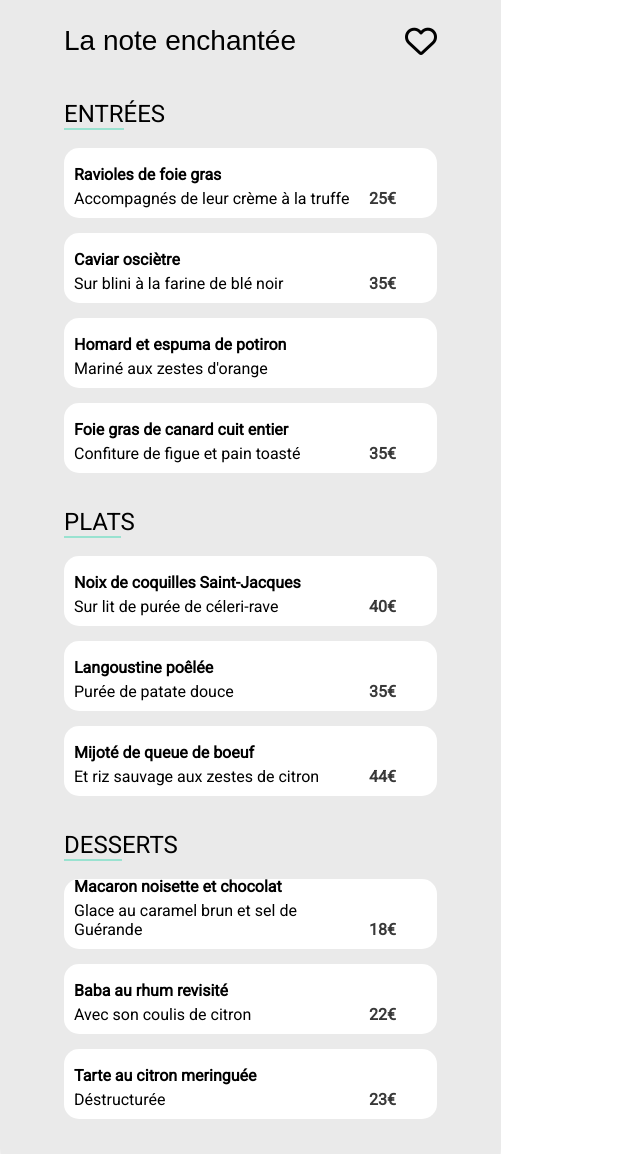
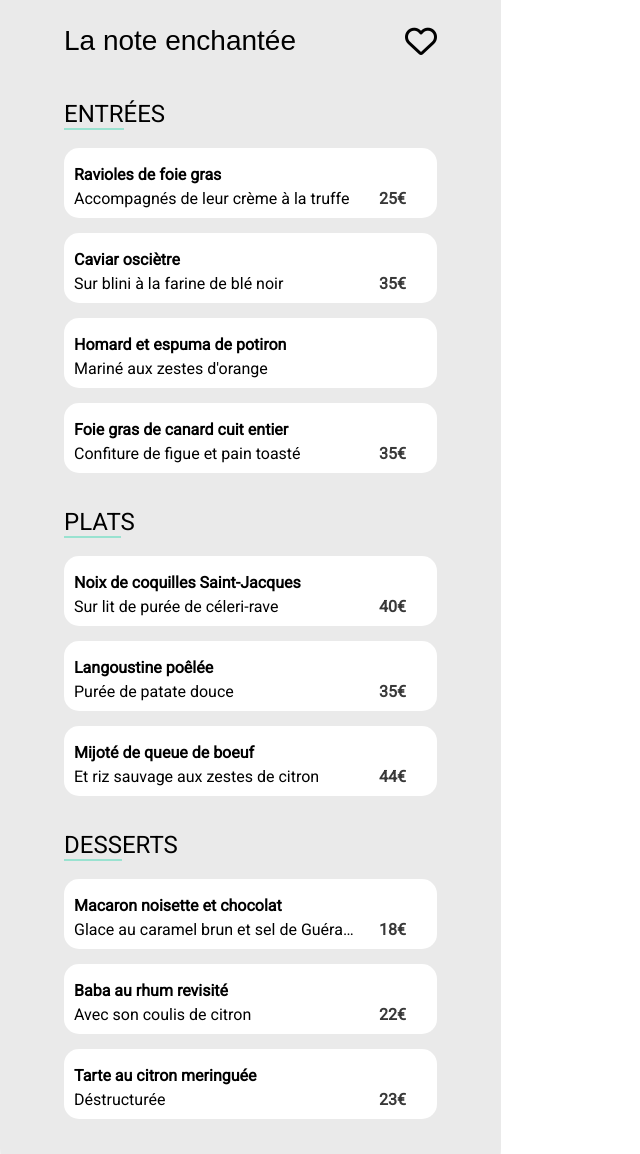
Before and after one commit to nicolasalphonso/NicolasAlphonso_3_23-03-2021, a website: page lanoteenchantee.html in a window 1280 px wide. Shown: the part 315-1469 px from the top of the page, without its empty margins (0-640 px from the left). Drawn offline with Linux system fonts and the light colour scheme; a web font is replaced by a local one.

Commit message:
ajustement menus

```diff
--- a/sass/layout/_layouts.scss
+++ b/sass/layout/_layouts.scss
@@ -190,6 +190,12 @@ footer {
         &__texte {
           margin: 10px;
           width: $largeurtexteplat;
+          h3,
+          p {
+            white-space: nowrap;
+            overflow: hidden;
+            text-overflow: ellipsis;
+          }
           h3 {
             margin: 0;
             font-size: medium;
@@ -205,7 +211,7 @@ footer {
           p {
             color: darken($bg-color, 70%);
             font-weight: bold;
-            margin: 0;
+            margin: 0 0 0 10px;
             text-align: right;
           }
         }
@@ -241,12 +247,7 @@ footer {
           width: $largeurtexteplatreduite;
           @include vitesse-animation-laterale-check-plat();
 
-          h3,
-          p {
-            white-space: nowrap;
-            overflow: hidden;
-            text-overflow: ellipsis;
-          }
+
         }
       }
     }
```
Also changed, not shown: style.css, 1 other file.
